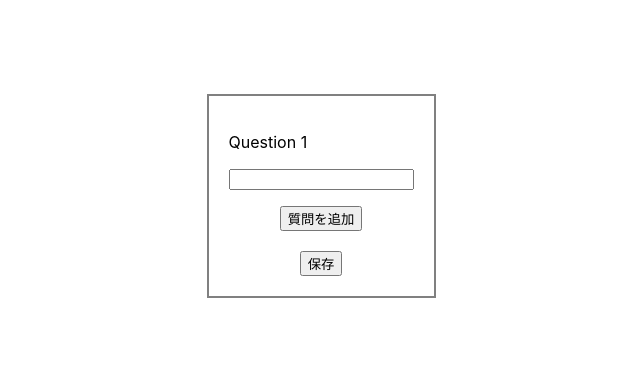
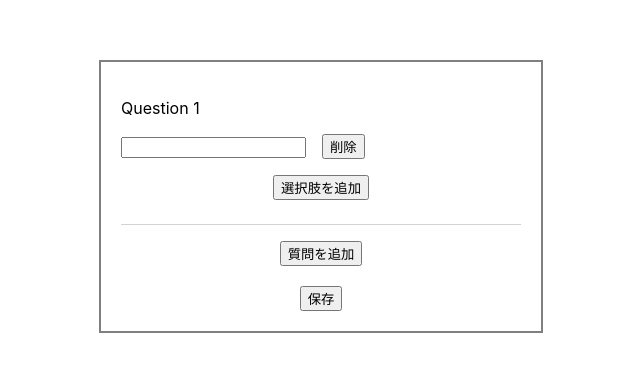
Before and after one commit to maro-12/react-hook-form-nested, a React (Create React App) app: page / in a window 1280 px wide. Shown: the part 204-576 px from the top of the page, without its empty margins (319-959 px from the left). Built offline with nearby package versions, Linux system fonts and the light colour scheme.

Commit message:
選択肢を追加できるようにした

```diff
--- a/src/App.tsx
+++ b/src/App.tsx
@@ -8,7 +8,7 @@ interface Choice {
 }
 interface Question {
   questionText: string;
-  choices?: Choice[];
+  choices: Choice[];
 }
 export interface QuestionForm {
   questions: Question[]
@@ -17,7 +17,7 @@ export interface QuestionForm {
 function App() {
   const { handleSubmit, register, control } = useForm<QuestionForm>({
     defaultValues: {
-      questions: [{ questionText: "" }]
+      questions: [{ questionText: "", choices: [] }]
     }
   });
 
@@ -27,7 +27,7 @@ function App() {
 
   return (
     <div className="container">
-      <form onSubmit={handleSubmit(_handleSubmit)} style={{ border: "2px solid gray", padding: "20px" }}>
+      <form onSubmit={handleSubmit(_handleSubmit)} style={{ border: "2px solid gray", padding: "20px", width: "400px" }}>
         <QuestionArray register={register} control={control} />
         <div style={{ marginTop: "20px", textAlign: "center" }}>
           <button type="submit">保存</button>
--- /dev/null
+++ b/src/ChoiceArray.tsx
@@ -0,0 +1,47 @@
+import React from "react";
+import { Control, useFieldArray, UseFormRegister } from "react-hook-form";
+import { QuestionForm } from "./App";
+
+interface Props {
+  register: UseFormRegister<QuestionForm>;
+  control: Control<QuestionForm>;
+  questionIndex: number;
+}
+
+const ChoiceArray = ({ register, questionIndex, control }: Props) => {
+  const { fields, append, remove } = useFieldArray({
+    control,
+    name: `questions.${questionIndex}.choices` as "questions.0.choices",
+  });
+
+  const addChoice = () => {
+    append({ choiceText: "" })
+  }
+
+  const removeChoice = (index: number) => {
+    remove(index);
+  }
+
+  return (
+    <div>
+      {fields.map((field, index) => (
+        <div key={field.id} style={{ paddingLeft: "24px" }}>
+          <label>
+            <p>{`Choice ${index + 1}`}</p>
+            <input type="text" {...register(`questions.${questionIndex}.choices.${index}.choiceText` as const)} />
+          </label>
+          <button onClick={() => removeChoice(index)} type={"button"} style={{ marginLeft: "16px" }}>
+            削除
+          </button>
+        </div>
+      ))}
+      <div style={{ marginTop: "16px", textAlign: "center" }}>
+        <button onClick={addChoice} type={"button"}>
+          選択肢を追加
+        </button>
+      </div>
+    </div>
+  )
+}
+
+export default ChoiceArray;
--- a/src/QuestionArray.tsx
+++ b/src/QuestionArray.tsx
@@ -1,6 +1,7 @@
 import React from "react";
 import { Control, useFieldArray, UseFormRegister } from "react-hook-form";
 import { QuestionForm } from "./App";
+import ChoiceArray from "./ChoiceArray";
 
 interface Props {
   register: UseFormRegister<QuestionForm>;
@@ -10,25 +11,35 @@ interface Props {
 const QuestionArray = ({ register, control }: Props) => {
   const { fields, append, remove } = useFieldArray({
     control,
-    name: "questions"
+    name: "questions",
   });
 
   const addQuestion = () => {
     append({ questionText: "" })
   }
 
+  const removeQuestion = (index: number) => {
+    remove(index);
+  }
+
   return (
     <div>
       {fields.map((field, index) => (
-        <>
-          <label key={field.id}>
-            <p>{`Question ${index + 1}`}</p>
-            <input type="text" {...register(`questions.${index}.questionText` as const)} />
-          </label>
-        </>
+        <div key={field.id} style={{ borderBottom: "1px solid lightGray", paddingBottom: "24px" }}>
+          <div>
+            <label>
+              <p>{`Question ${index + 1}`}</p>
+              <input type="text" {...register(`questions.${index}.questionText` as const)} />
+            </label>
+            <button type={"button"} onClick={() => removeQuestion(index)} style={{ marginLeft: "16px" }}>
+              削除
+            </button>
+          </div>
+          <ChoiceArray control={control} register={register} questionIndex={index} />
+        </div>
       ))}
       <div style={{ marginTop: "16px", textAlign: "center" }}>
-        <button onClick={addQuestion}>
+        <button onClick={addQuestion} type={"button"}>
           質問を追加
         </button>
       </div>
```
